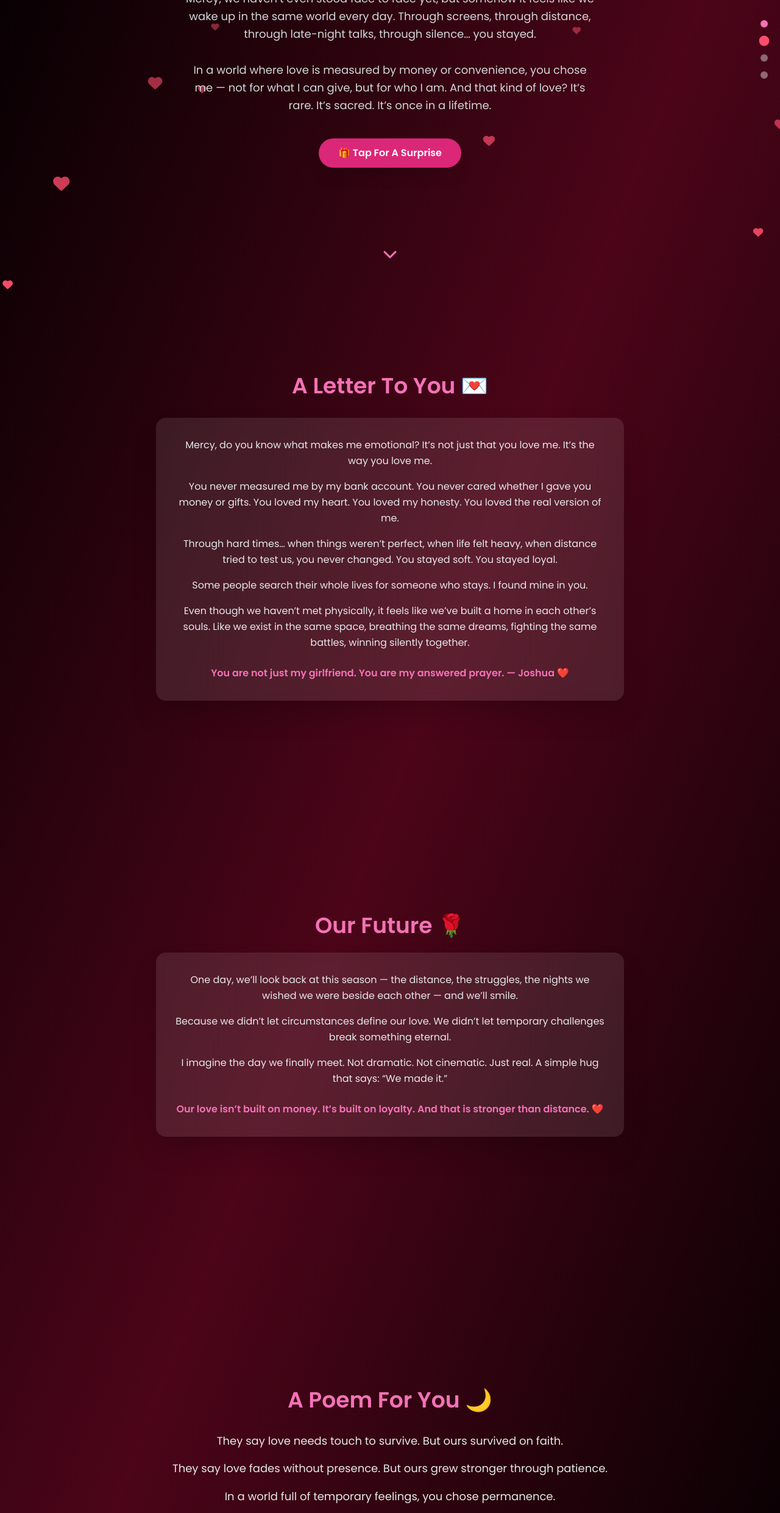
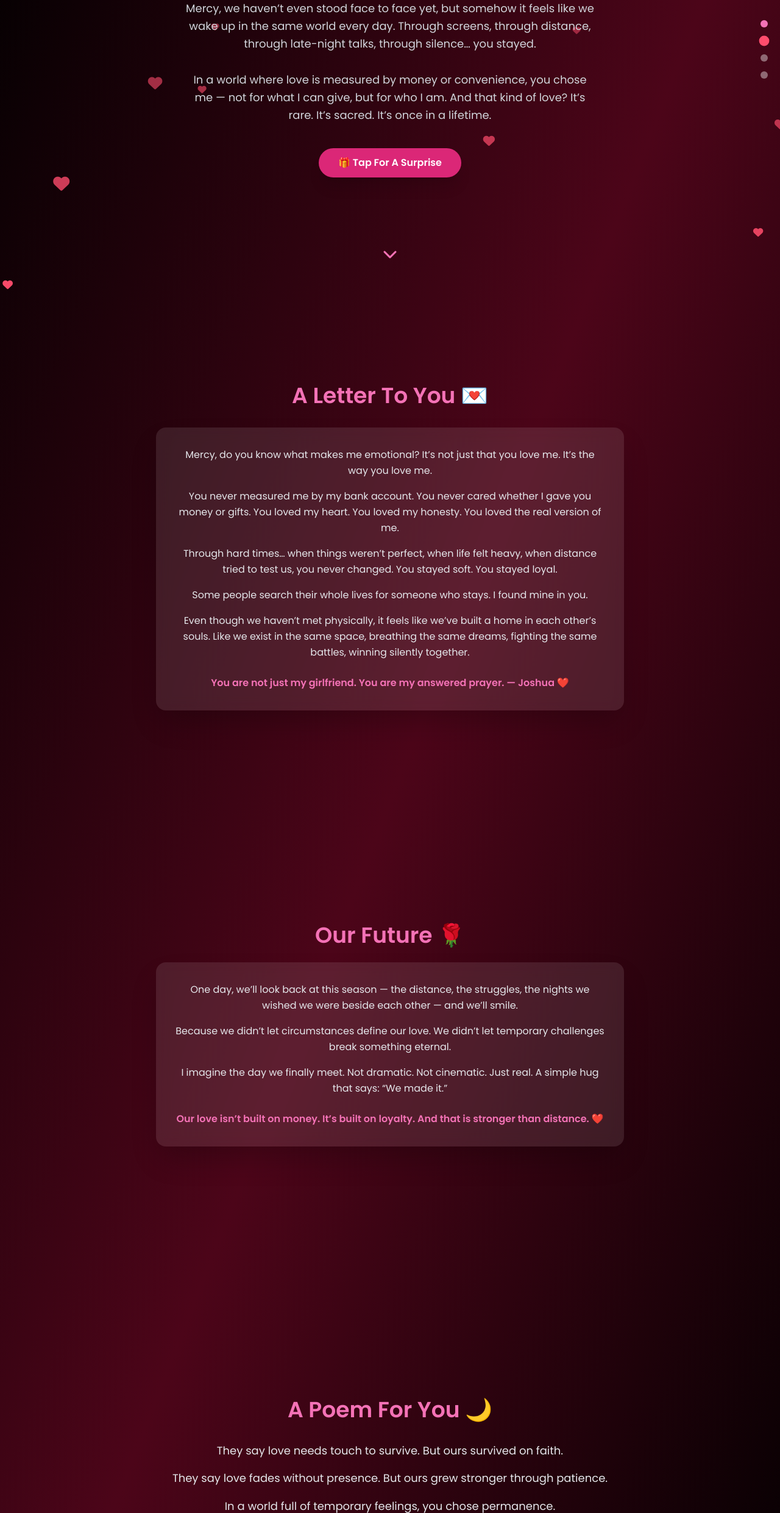
Before and after one commit to Joshdev20/mercy-my-val, a plain HTML site: page index.html in a window 1280 px wide. Shown: the part 319-2800 px from the top of the page at 61% size. Drawn offline with nearby package versions, Linux system fonts and the light colour scheme.

Commit message:
Refactor sections for consistent padding and layout

```diff
--- a/index.html
+++ b/index.html
@@ -43,10 +43,20 @@ html{
   background:#ff4d6d;
   transform:scale(1.4);
 }
+
+/* Mobile height fix */
+section{
+  min-height:100vh;
+}
+@supports (-webkit-touch-callout: none) {
+  section{
+    min-height:-webkit-fill-available;
+  }
+}
 </style>
 </head>
 
-<body class="bg-gradient-to-br from-black via-rose-950 to-black text-white min-h-screen overflow-y-scroll snap-y snap-mandatory relative">
+<body class="bg-gradient-to-br from-black via-rose-950 to-black text-white overflow-x-hidden snap-y snap-mandatory relative">
 
 <!-- Floating Hearts -->
 <div id="hearts-container"></div>
@@ -65,7 +75,7 @@ html{
 </div>
 
 <!-- SECTION 1 -->
-<section id="home" class="h-screen snap-start flex flex-col justify-center items-center text-center px-6 relative">
+<section id="home" class="snap-start flex flex-col justify-center items-center text-center px-6 pt-24 pb-16 relative">
 
   <h1 class="text-6xl md:text-7xl text-pink-400 mb-6"
       style="font-family:'Great Vibes',cursive;">
@@ -97,7 +107,7 @@ html{
 </section>
 
 <!-- SECTION 2 -->
-<section id="letter" class="h-screen snap-start flex flex-col justify-center items-center text-center px-6">
+<section id="letter" class="snap-start flex flex-col justify-center items-center text-center px-6 pt-24 pb-16">
 
   <h2 class="text-4xl font-bold text-pink-400 mb-8">A Letter To You 💌</h2>
 
@@ -149,7 +159,7 @@ html{
 </section>
 
 <!-- SECTION 3 -->
-<section id="future" class="h-screen snap-start flex flex-col justify-center items-center text-center px-6">
+<section id="future" class="snap-start flex flex-col justify-center items-center text-center px-6 pt-24 pb-16">
 
   <h2 class="text-4xl font-bold text-pink-400 mb-6">Our Future 🌹</h2>
 
@@ -187,7 +197,7 @@ html{
 </section>
 
 <!-- SECTION 4 -->
-<section id="poem" class="h-screen snap-start flex flex-col justify-center items-center text-center px-6">
+<section id="poem" class="snap-start flex flex-col justify-center items-center text-center px-6 pt-24 pb-16">
 
   <h2 class="text-4xl font-bold text-pink-400 mb-8">A Poem For You 🌙</h2>
 
@@ -313,4 +323,4 @@ window.addEventListener("scroll", () => {
 </script>
 
 </body>
-  </html>
+    </html>
```
